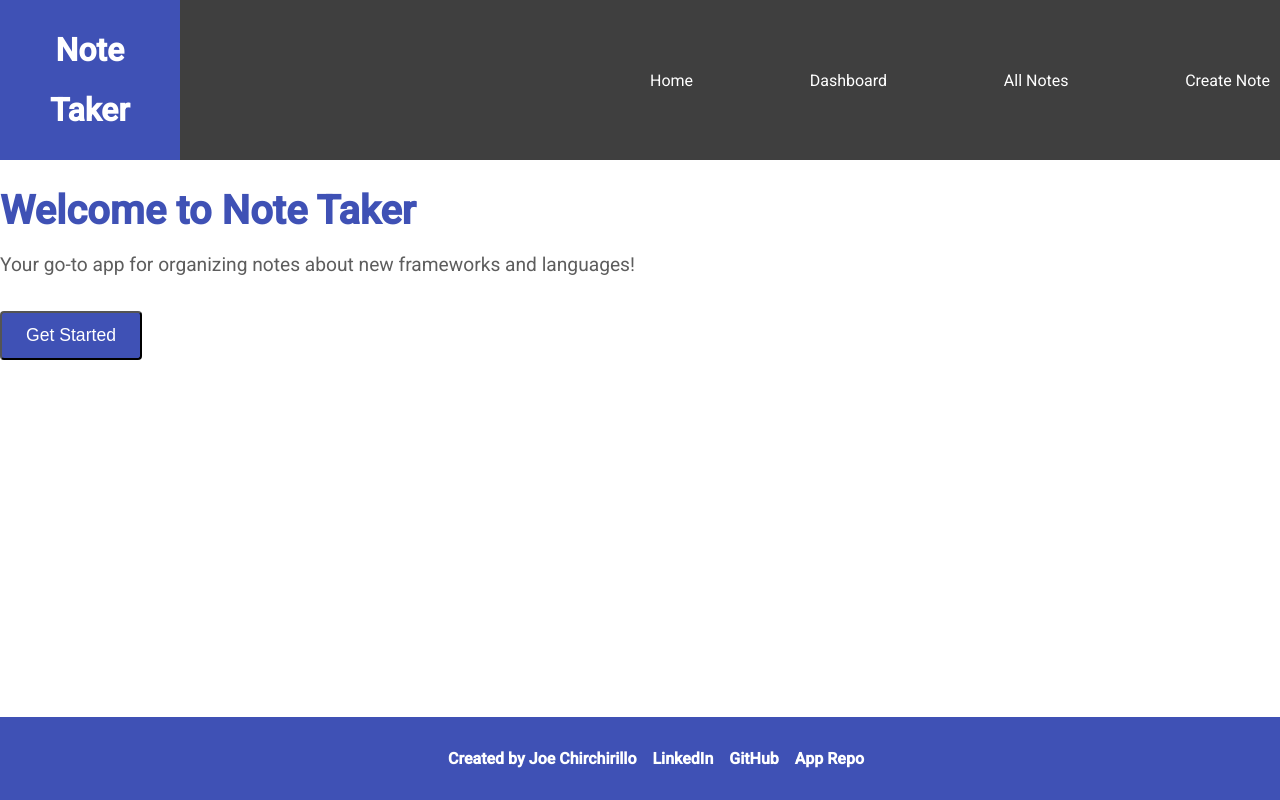
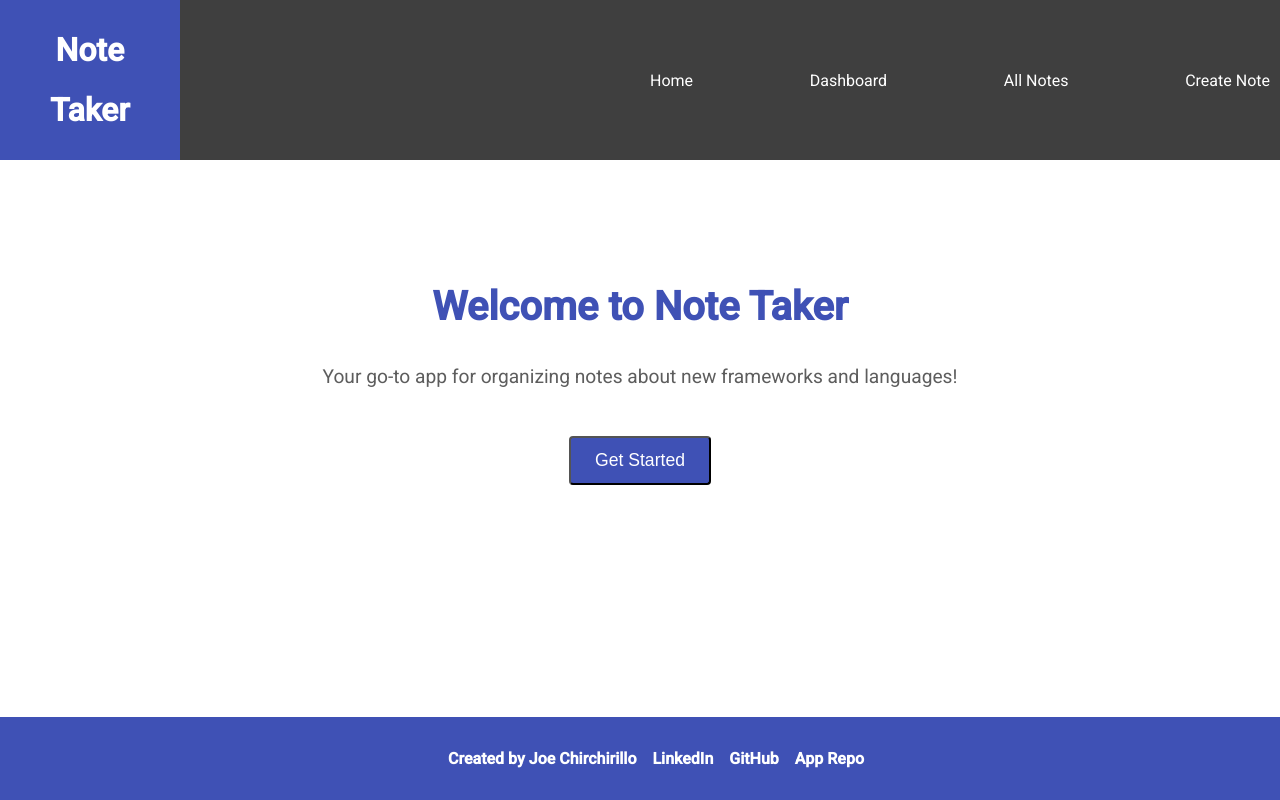
Before and after one commit to jchirch/noteTaker, an Angular app: page / in a window 1280 px wide. Built offline with nearby package versions, Linux system fonts and the light colour scheme.

Commit message:
Fix: change className to class oops

```diff
--- a/src/app/app.component.html
+++ b/src/app/app.component.html
@@ -1,3 +1,23 @@
+<header>
+  <div class="logo-container">
+    <h1 class="header">Note</h1>
+    <h1 class="header">Taker</h1>
+  </div>
+  <nav>
+    <a routerLink="/">Home</a>
+    <a routerLink="/dashboard">Dashboard</a>
+    <a routerLink="/dashboard/notes">All Notes</a>
+    <a routerLink="/dashboard/new">Create Note</a>
+  </nav>
+</header>
+<router-outlet></router-outlet>
+<footer>
+  <p>Created by Joe Chirchirillo</p>
+  <a href="https://www.linkedin.com/in/joechirchirillo/" target="_blank">LinkedIn</a>
+  <a href="https://github.com/joechirchirillo" target="_blank">GitHub</a>
+  <a href="https://github.com/jchirch/noteTaker" target="_blank">App Repo</a>
+</footer>
+
 <!-- * * * * * * * * * * * The content below * * * * * * * * * * * -->
 <!-- * * * * * * * * * * is only a placeholder * * * * * * * * * * -->
 <!-- * * * * * * * * * * and can be replaced.  * * * * * * * * * * -->
@@ -331,24 +351,3 @@
 <!-- * * * * * * * * * * * * * * * * * * * * * * * * * * * * * * * * -->
 <!-- * * * * * * * * * * End of Placeholder  * * * * * * * * * * * * -->
 <!-- * * * * * * * * * * * * * * * * * * * * * * * * * * * * * * * * -->
-
-
-<header>
-  <div class="logo-container">
-    <h1 class="header">Note</h1>
-    <h1 class="header">Taker</h1>
-  </div>
-  <nav>
-    <a routerLink="/">Home</a>
-    <a routerLink="/dashboard">Dashboard</a>
-    <a routerLink="/dashboard/notes">All Notes</a>
-    <a routerLink="/dashboard/new">Create Note</a>
-  </nav>
-</header>
-<router-outlet></router-outlet>
-<footer>
-  <p>Created by Joe Chirchirillo</p>
-  <a href="https://www.linkedin.com/in/joechirchirillo/" target="_blank">LinkedIn</a>
-  <a href="https://github.com/joechirchirillo" target="_blank">GitHub</a>
-  <a href="https://github.com/jchirch/noteTaker" target="_blank">App Repo</a>
-</footer>
--- a/src/app/landing/landing.component.css
+++ b/src/app/landing/landing.component.css
@@ -1,9 +1,12 @@
 .landing-container {
   max-width: 800px;
-  margin: 2rem auto;
+  margin: 4rem auto;
   padding: 2rem;
   text-align: center;
-  display: block;
+  display: flex;
+  flex-direction: column;
+  align-items: center;
+  justify-content: center;
 }
 
 h1 {
@@ -15,9 +18,10 @@ h1 {
 p {
   font-size: 1.2rem;
   color: #5d5d5d;
+  margin-bottom: 2rem;
 }
 
-.features {
+/* .features {
   display: flex;
   justify-content: space-between;
   margin: 2rem 0;
@@ -34,7 +38,7 @@ p {
 .feature-card h2 {
   font-size: 1.5rem;
   color: #3f51b5;
-}
+} */
 
 .cta-button {
   display: inline-block;
--- a/src/app/landing/landing.component.html
+++ b/src/app/landing/landing.component.html
@@ -1,4 +1,4 @@
-<div className="landing-container">
+<div class="landing-container">
   <h1>Welcome to Note Taker</h1>
   <p>Your go-to app for organizing notes about new frameworks and languages!</p>
   <button (click)="navigateToDashboard()" class="cta-button">Get Started</button>
--- a/src/app/landing/landing.component.ts
+++ b/src/app/landing/landing.component.ts
@@ -15,5 +15,4 @@ export class LandingComponent {
   navigateToDashboard() {
     this.router.navigate(['/dashboard']);
   }
-
 }
```
Also changed, not shown: src/app/app.routes.ts (+2 -14 lines).
